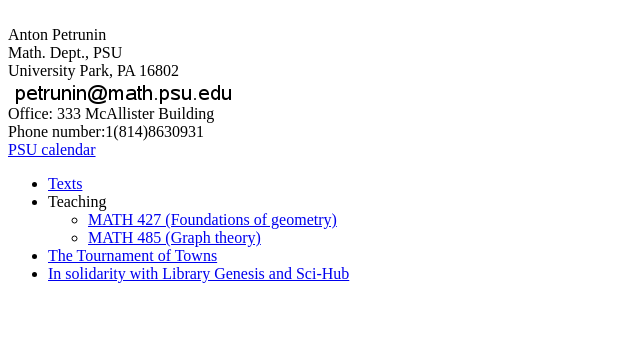
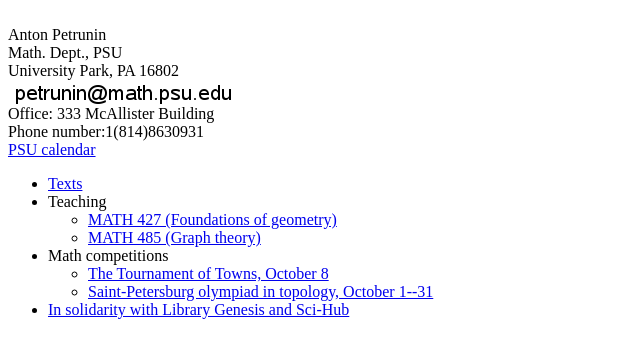
Before and after one commit to anton-petrunin/anton-petrunin.github.io, a plain HTML site: page index.html in a window 1280 px wide. Shown: the whole page, without its empty margins (0-640 px from the left). Drawn offline with Linux system fonts and the light colour scheme.

Commit message:
+Saint-Petersburg olympiad in topology

```diff
--- a/index.html
+++ b/index.html
@@ -18,6 +18,7 @@
 <A href="papers/">
 Texts</A>
 </li>
+
 <li>
 Teaching
 <ul>
@@ -34,8 +35,18 @@ MATH 485 (Graph theory)</A>
 </li>
 
 <li>
+Math competitions
+<ul>
+<li>
 <A href="turgor/">
-The Tournament of Towns</A>
+The Tournament of Towns, October 8</A>
+</li>
+
+<li>
+<A href="http://mathcenter.spb.ru/nikaan/olympiad/problemseng.pdf">
+Saint-Petersburg olympiad in topology, October 1--31</A>
+</li>
+</ul>
 </li>
 
 <li>
```
